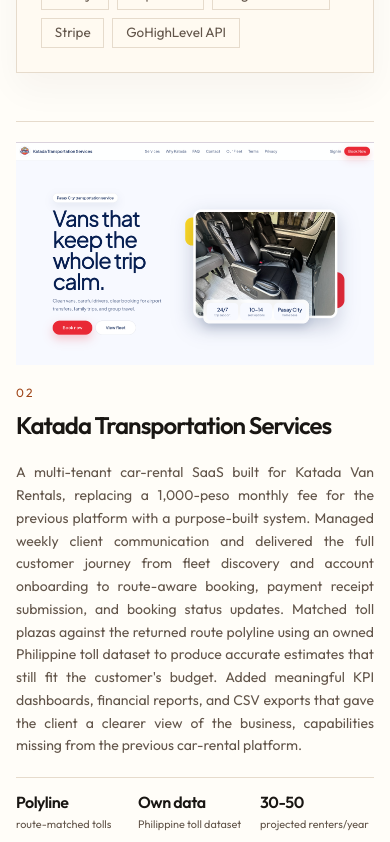
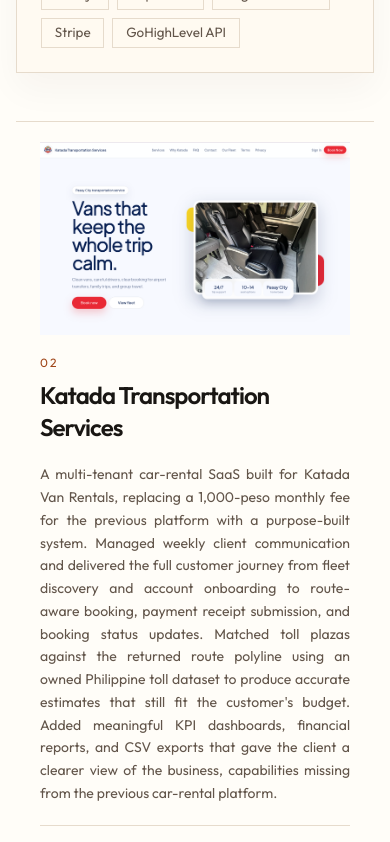
Before and after one commit to CharlesTogle/charles-togle, a Next.js app: page / in a window 390 px wide. Shown: the part 6160-7002 px from the top of the page. Built offline with nearby package versions, Linux system fonts and the light colour scheme.

Commit message:
Fix mobile project card padding

```diff
--- a/src/app/components/Projects.tsx
+++ b/src/app/components/Projects.tsx
@@ -101,7 +101,7 @@
 
         <div className="grid gap-x-5 gap-y-10 sm:grid-cols-2 xl:grid-cols-4">
           {supportingProjects.map((project, index) => (
-            <article key={project.id} className="group flex h-full flex-col border-t pt-5" style={{ borderColor: "var(--border)" }}>
+            <article key={project.id} className="group flex h-full flex-col border-t px-6 pt-5 sm:px-0" style={{ borderColor: "var(--border)" }}>
               <div className="relative aspect-[16/10] overflow-hidden" style={{ background: "var(--surface-strong)" }}>
                 {project.screenshot ? (
                   <Image
```
